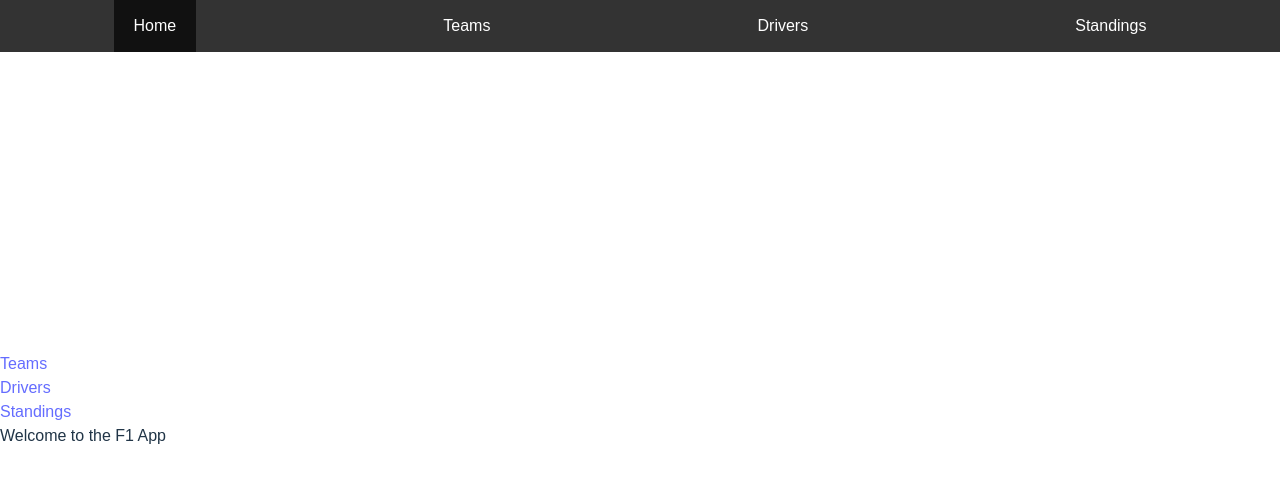
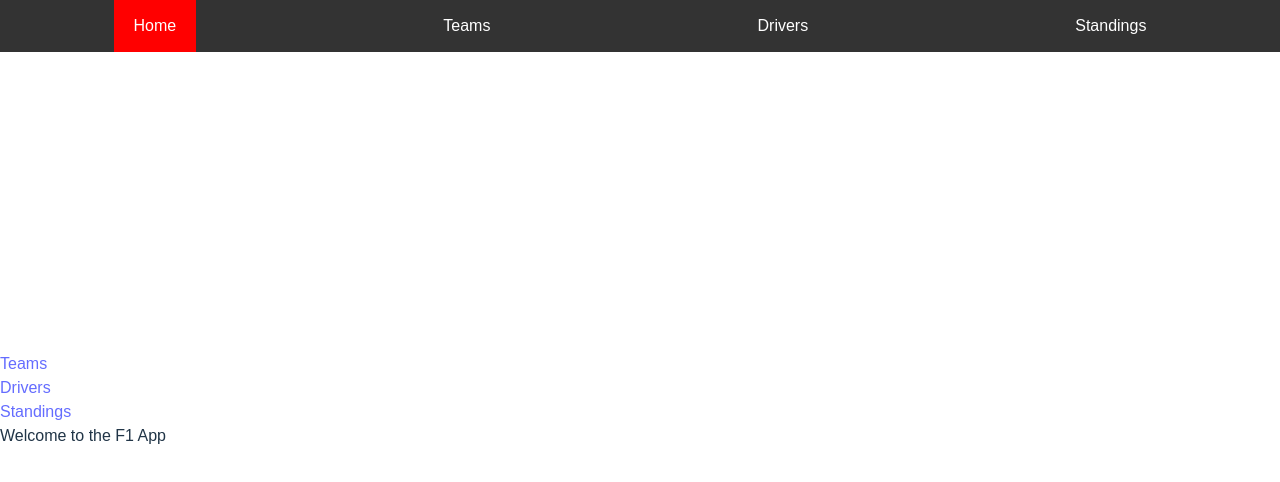
Before and after one commit to f1project3/frontend, a React (Vite) app: page / in a window 1280 px wide. In both pictures the pointer is over the link "Home". Shown: the top 482 px of the page. Built offline with nearby package versions, Linux system fonts and the light colour scheme.

Commit message:
nav bar color

```diff
--- a/src/App.css
+++ b/src/App.css
@@ -33,9 +33,9 @@ body {
 }
 
 .navbar li a:hover {
-  background-color: #111;
+  background-color: red;
 }
 
 .main-content {
-  padding-top: 60px; /* To ensure content is not hidden behind the navbar */
+  padding-top: 60px;
 }
```
